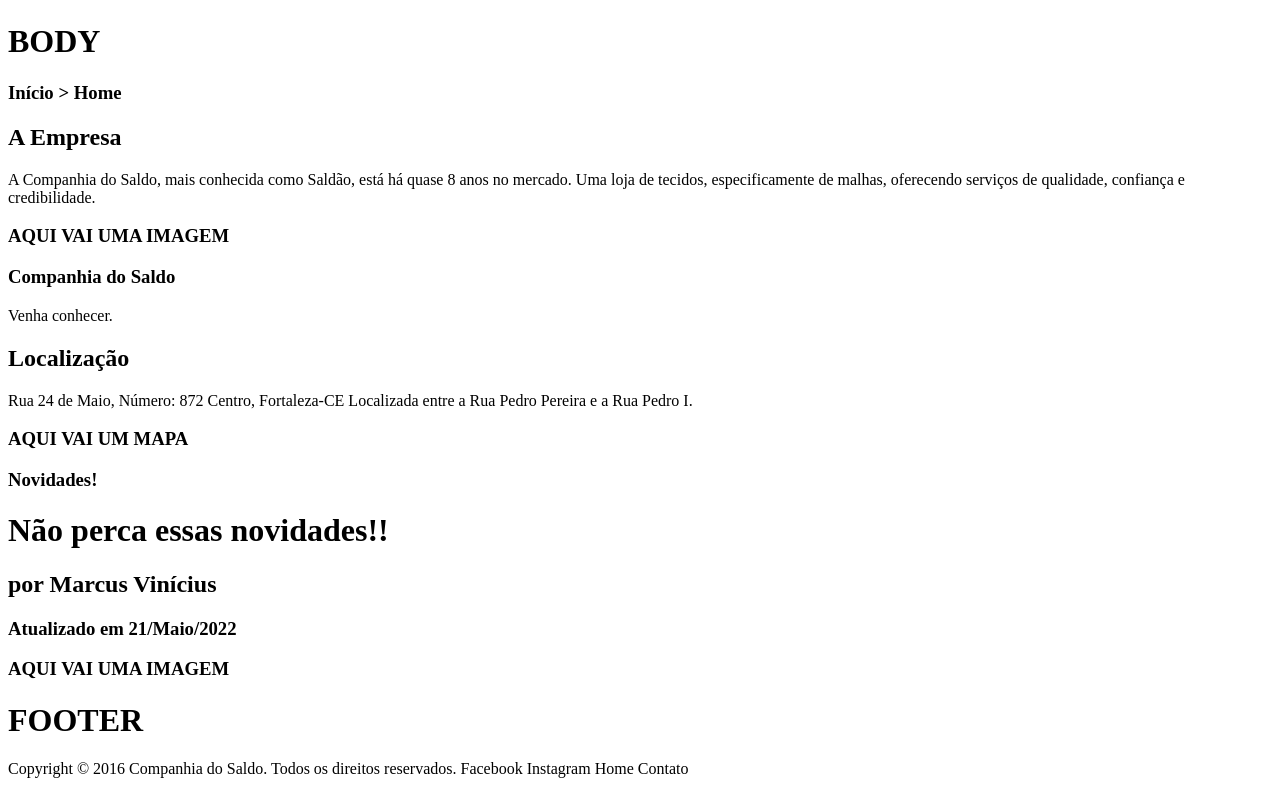
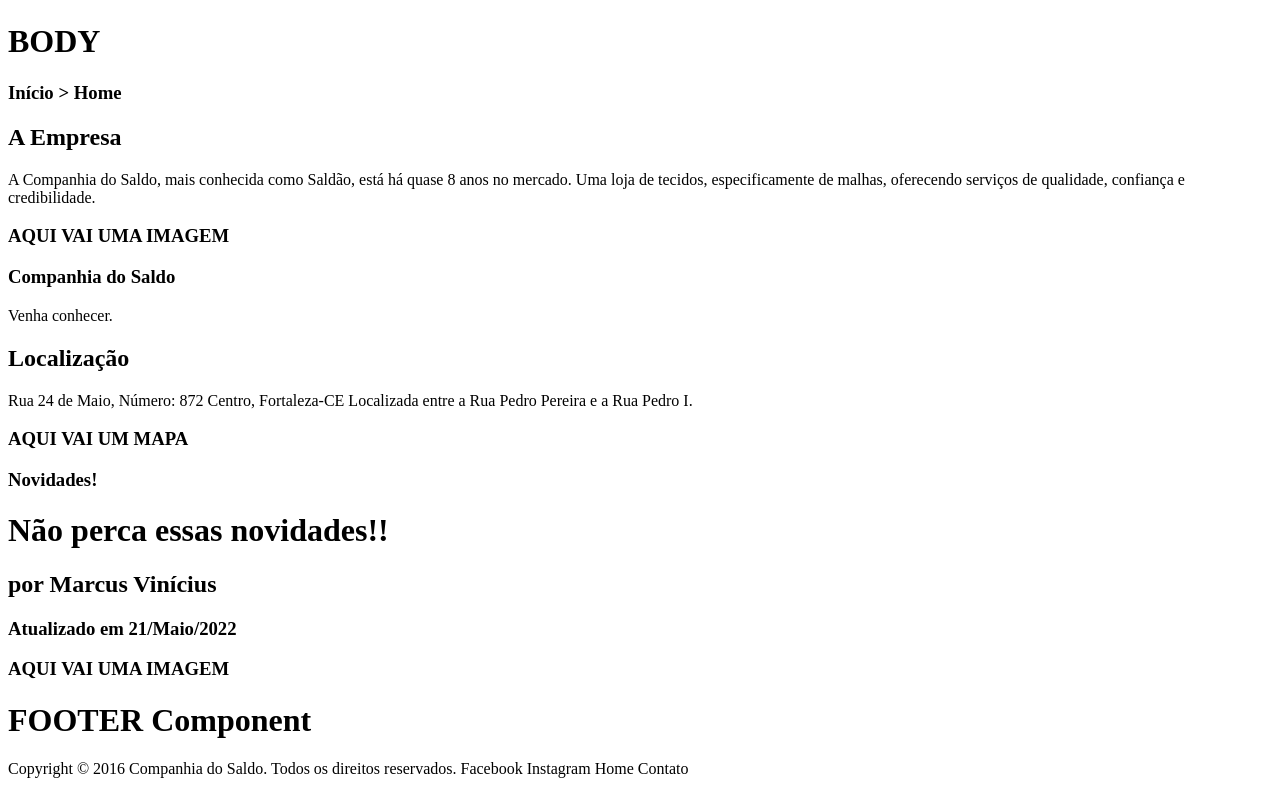
Before and after one commit to marcusviniciusmo/Companhia_Do_Saldo_Website, a React (Vite) app in the folder frontend/: page / in a window 1280 px wide. Shown: the part 805-1599 px from the top of the page. Built offline with nearby package versions, Linux system fonts and the light colour scheme.

Commit message:
Footer component creation

```diff
--- /dev/null
+++ b/frontend/src/components/Footer/index.tsx
@@ -0,0 +1,14 @@
+export function Footer() {
+  return (
+    <>
+      <h1>FOOTER Component</h1>
+      <p>
+        Copyright &copy; 2016 Companhia do Saldo. Todos os direitos reservados.
+        Facebook
+        Instagram
+        Home
+        Contato
+      </p>
+    </>
+  );
+};
--- a/frontend/src/views/Contact/index.tsx
+++ b/frontend/src/views/Contact/index.tsx
@@ -1,4 +1,5 @@
 import { Header } from "../../components/Header";
+import { Footer } from "../../components/Footer";
 
 export function Contact() {
   return (
@@ -29,14 +30,7 @@ export function Contact() {
 
       <h3>AQUI VAI UM BOTÃO</h3>
 
-      <h1>FOOTER</h1>
-      <p>
-        Copyright &copy; 2016 Companhia do Saldo. Todos os direitos reservados.
-        Facebook
-        Instagram
-        Home
-        Contato
-      </p>
+      <Footer />
     </>
   );
 };
--- a/frontend/src/views/Home/index.tsx
+++ b/frontend/src/views/Home/index.tsx
@@ -1,4 +1,5 @@
 import { Header } from "../../components/Header";
+import { Footer } from "../../components/Footer";
 
 export function Home() {
   return (
@@ -37,14 +38,7 @@ export function Home() {
       <h3>Atualizado em 21/Maio/2022</h3>
       <h3>AQUI VAI UMA IMAGEM</h3>
 
-      <h1>FOOTER</h1>
-      <p>
-        Copyright &copy; 2016 Companhia do Saldo. Todos os direitos reservados.
-        Facebook
-        Instagram
-        Home
-        Contato
-      </p>
+      <Footer />
     </>
   );
 };
--- a/frontend/src/views/Orders/index.tsx
+++ b/frontend/src/views/Orders/index.tsx
@@ -1,4 +1,5 @@
 import { Header } from "../../components/Header";
+import { Footer } from "../../components/Footer";
 
 export function Orders() {
   return (
@@ -57,14 +58,7 @@ export function Orders() {
 
       <h3>AQUI VAI UM BOTÃO</h3>
 
-      <h1>FOOTER</h1>
-      <p>
-        Copyright &copy; 2016 Companhia do Saldo. Todos os direitos reservados.
-        Facebook
-        Instagram
-        Home
-        Contato
-      </p>
+      <Footer />
     </>
   );
 };
--- a/frontend/src/views/Products/index.tsx
+++ b/frontend/src/views/Products/index.tsx
@@ -1,4 +1,5 @@
 import { Header } from "../../components/Header";
+import { Footer } from "../../components/Footer";
 
 export function Products() {
   return (
@@ -26,14 +27,7 @@ export function Products() {
       <h3>AQUI VAI UMA IMAGEM</h3>
       <h3>AQUI VAI UMA IMAGEM</h3>
 
-      <h1>FOOTER</h1>
-      <p>
-        Copyright &copy; 2016 Companhia do Saldo. Todos os direitos reservados.
-        Facebook
-        Instagram
-        Home
-        Contato
-      </p>
+      <Footer />
     </>
   );
 };
--- a/frontend/src/views/Suppliers/index.tsx
+++ b/frontend/src/views/Suppliers/index.tsx
@@ -1,4 +1,5 @@
 import { Header } from "../../components/Header";
+import { Footer } from "../../components/Footer";
 
 export function Suppliers() {
   return (
@@ -146,14 +147,7 @@ export function Suppliers() {
         11 milhōes de metros produzidos por dia."
       </p>
 
-      <h1>FOOTER</h1>
-      <p>
-        Copyright &copy; 2016 Companhia do Saldo. Todos os direitos reservados.
-        Facebook
-        Instagram
-        Home
-        Contato
-      </p>
+      <Footer />
     </>
   );
 };
```
